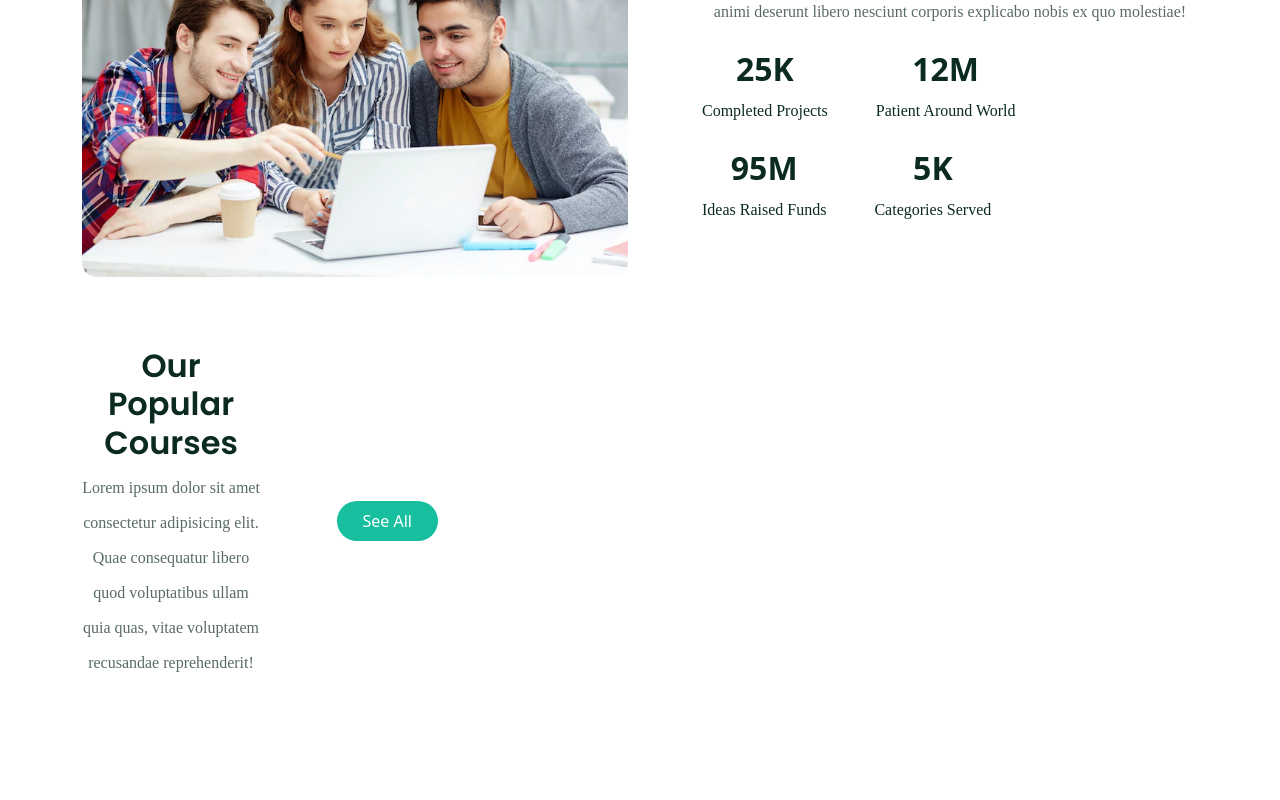
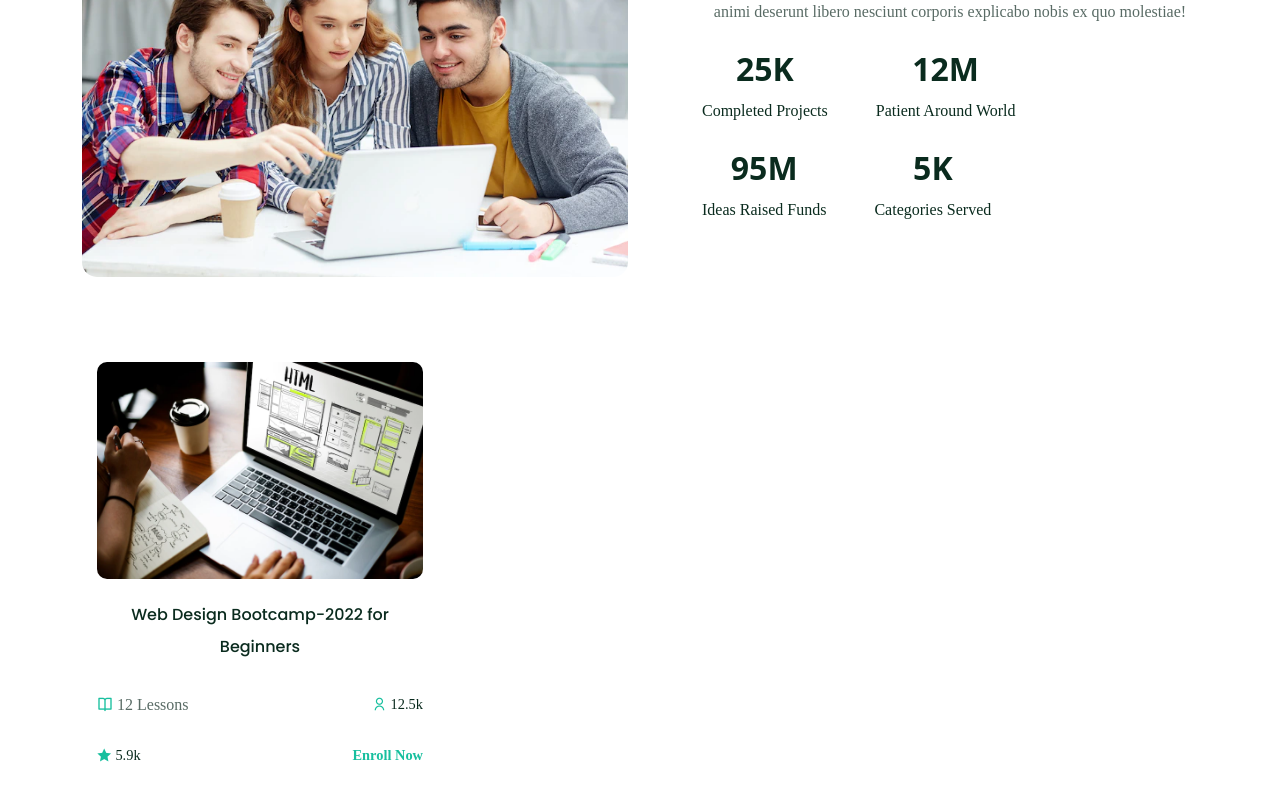
Before and after one commit to neelendrareddy9001/Educational-Webiste, a React (Create React App) app: page / in a window 1280 px wide. Shown: the part 1063-1863 px from the top of the page. Before the commit the page ends 1759 px from the top, so only its background shows below. Built offline with nearby package versions, Linux system fonts and the light colour scheme; a web font is replaced by a local one.

Commit message:
uploaded cards section

```diff
--- a/src/components/Course-Section/Courses.js
+++ b/src/components/Course-Section/Courses.js
@@ -41,17 +41,35 @@ const Courses = () => {
         <Container>
             <Row>
                 <Col lg="4">
-                    <div className='course__top d-flex justify-content-between align-items-center'>
-                        <div className='course__top__left w-50'>
-                            <h2>Our Popular Courses</h2>
-                            <p>
-                                Lorem ipsum dolor sit amet consectetur adipisicing elit. Quae
-                                consequatur libero quod voluptatibus ullam quia quas, vitae
-                                voluptatem recusandae reprehenderit!
-                            </p>
+                    <div className='single__course__item'>
+                        <div className='course__img'>
+                            <img src={courseImg1} alt=' ' className='w-100' />
                         </div>
-                        <div className='w-50 text-end'>
-                            <button className='btn'>See All</button>
+
+                        <div className='course__details'>
+                            <h6 className='course__title mb-4'>
+                                Web Design Bootcamp-2022 for Beginners
+                            </h6>
+
+                            <div className='d-flex justify-content-between align-items-center'>
+                                <p className='lesoon d-flex align-items-center gap-1'>
+                                    <i className='ri-book-open-line'></i>12 Lessons
+                                </p>
+
+                                <p className='students d-flex align-items-center gap-1'>
+                                    <i className='ri-user-line'></i>12.5k
+                                </p>
+                            </div>
+
+                            <div className='d-flex justify-content-between align-items-center'>
+                                <p className='rating d-flex align-items-center gap-1'>
+                                    <i className='ri-star-fill'></i>5.9k
+                                </p>
+
+                                <p className='enroll d-flex align-items-center gap-1'>
+                                    <a href='#'>Enroll Now</a>
+                                </p>
+                            </div>
                         </div>
                     </div>
                 </Col>
```
